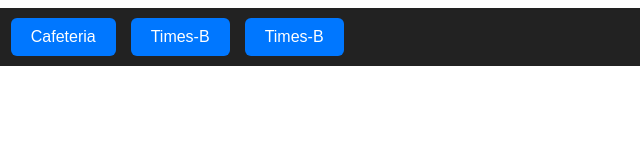
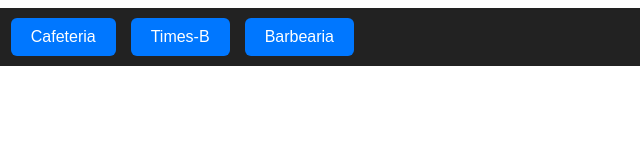
Before and after one commit to JoaoPaulo746/todosprojetos, a plain HTML site: page index.html in a window 1280 px wide. Shown: the full height of the page, 522-1162 px from the left. Drawn offline with Linux system fonts and the light colour scheme.

Commit message:
Update index.html

```diff
--- a/index.html
+++ b/index.html
@@ -41,7 +41,7 @@
     <a href="https://joaopaulo746.github.io/locadora/" target="_blank"><button>Locadora</button></a>
     <a href="https://joaopaulo746.github.io/cafeteria/index.html" target="_blank"><button>Cafeteria</button></a>
     <a href="https://joaopaulo746.github.io/Times-B/paginas/index.html" target="_blank"><button>Times-B</button></a>
-    <a href="https://joaopaulo746.github.io/barbearia/produtos.html" target="_blank"><button>Times-B</button></a>
+    <a href="https://joaopaulo746.github.io/barbearia/produtos.html" target="_blank"><button>Barbearia</button></a>
 
   </nav>
 <h2>Eu perdi o index da barbearia</h2>
```
